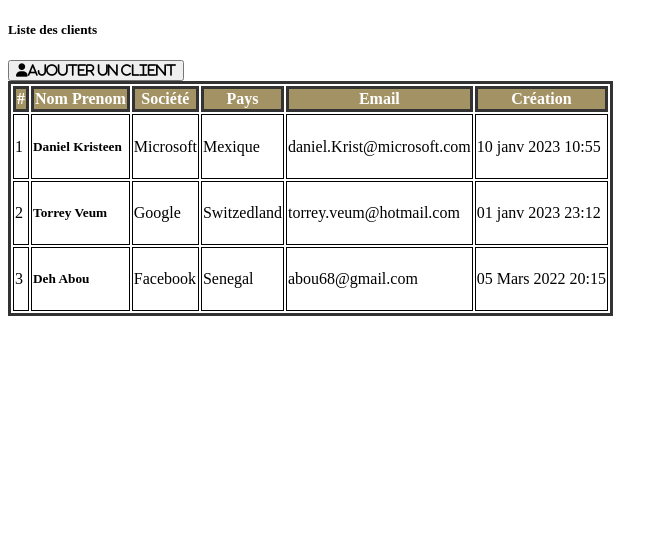
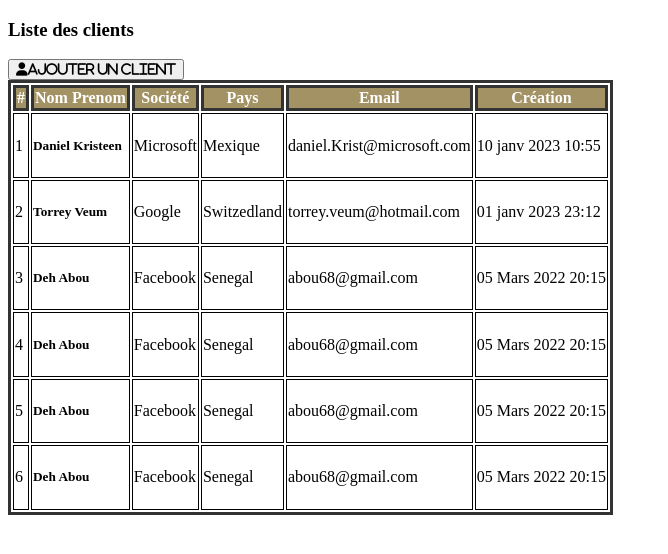
Before and after one commit to falilou14/ProjetMDL_Frontend, a website: page public/ListeClient.html in a window 1280 px wide. Shown: the whole page, without its empty margins (0-668 px from the left). Drawn offline with Linux system fonts and the light colour scheme.

```diff
--- a/public/ListeClient.html
+++ b/public/ListeClient.html
@@ -4,13 +4,11 @@
 
 
 <div class="card-body">
-    <h5 class="card-title text-uppercase mb-0"> Liste des clients</h5>
-
+    <h3 class="card-title text-uppercase mb-0"> Liste des clients</h3>
     <button type="button" class="btn btn-primary"><i class="fa fa-user">Ajouter un client</i></button>
 
 </div>
 <table>
-
     <thead>
         <tr>
             <th scope="col" class="border-0 text-uppercase font-medium pl-4">#</th>
@@ -85,5 +83,70 @@
         </td>
     </tr>
 
+    <tr>
+        <td class="pl-4">4</td>
+        <td>
+            <h5 class="font-medium mb-0">Deh Abou</h5>
+        </td>
+        <td>
+            <span class="text-muted">Facebook</span>
+        </td>
+        <td>
+            <span class="text-muted">Senegal</span>
+
+        </td>
+        <td>
+            <span class="text-muted">abou68@gmail.com </span>
+        </td>
+        <td>
+            <span class="text-muted">05 Mars 2022</span>
+            <span class="text-muted">20:15</span>
+        </td>
+    </tr>
+
+    <tr>
+        <td class="pl-4">5</td>
+        <td>
+            <h5 class="font-medium mb-0">Deh Abou</h5>
+        </td>
+        <td>
+            <span class="text-muted">Facebook</span>
+        </td>
+        <td>
+            <span class="text-muted">Senegal</span>
+
+        </td>
+        <td>
+            <span class="text-muted">abou68@gmail.com </span>
+        </td>
+        <td>
+            <span class="text-muted">05 Mars 2022</span>
+            <span class="text-muted">20:15</span>
+        </td>
+    </tr>
+
+    <tr>
+        <td class="pl-4">6</td>
+        <td>
+            <h5 class="font-medium mb-0">Deh Abou</h5>
+        </td>
+        <td>
+            <span class="text-muted">Facebook</span>
+        </td>
+        <td>
+            <span class="text-muted">Senegal</span>
+
+        </td>
+        <td>
+            <span class="text-muted">abou68@gmail.com </span>
+        </td>
+        <td>
+            <span class="text-muted">05 Mars 2022</span>
+            <span class="text-muted">20:15</span>
+        </td>
+    </tr>
+
+
+
     </tbody>
 </table>
```
Also changed, not shown: public/Client.html (added, +19 -0 lines).
